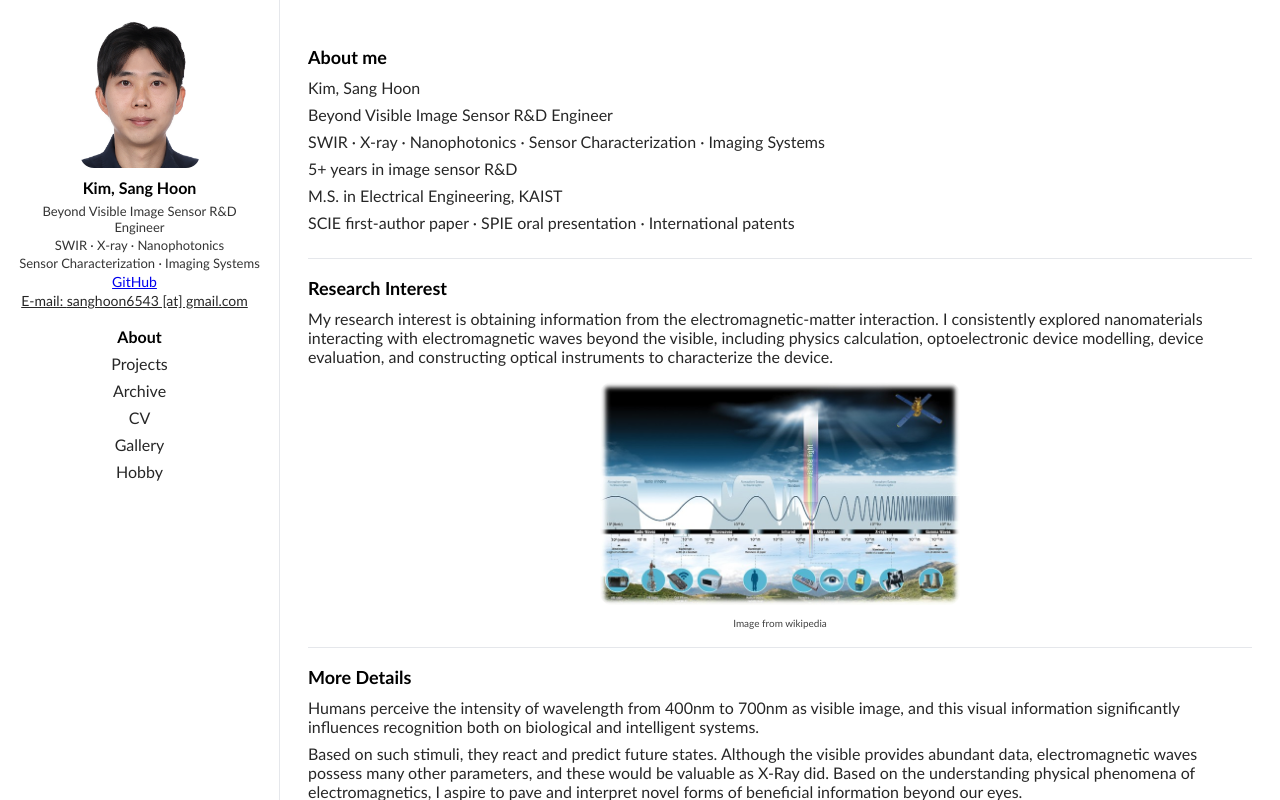
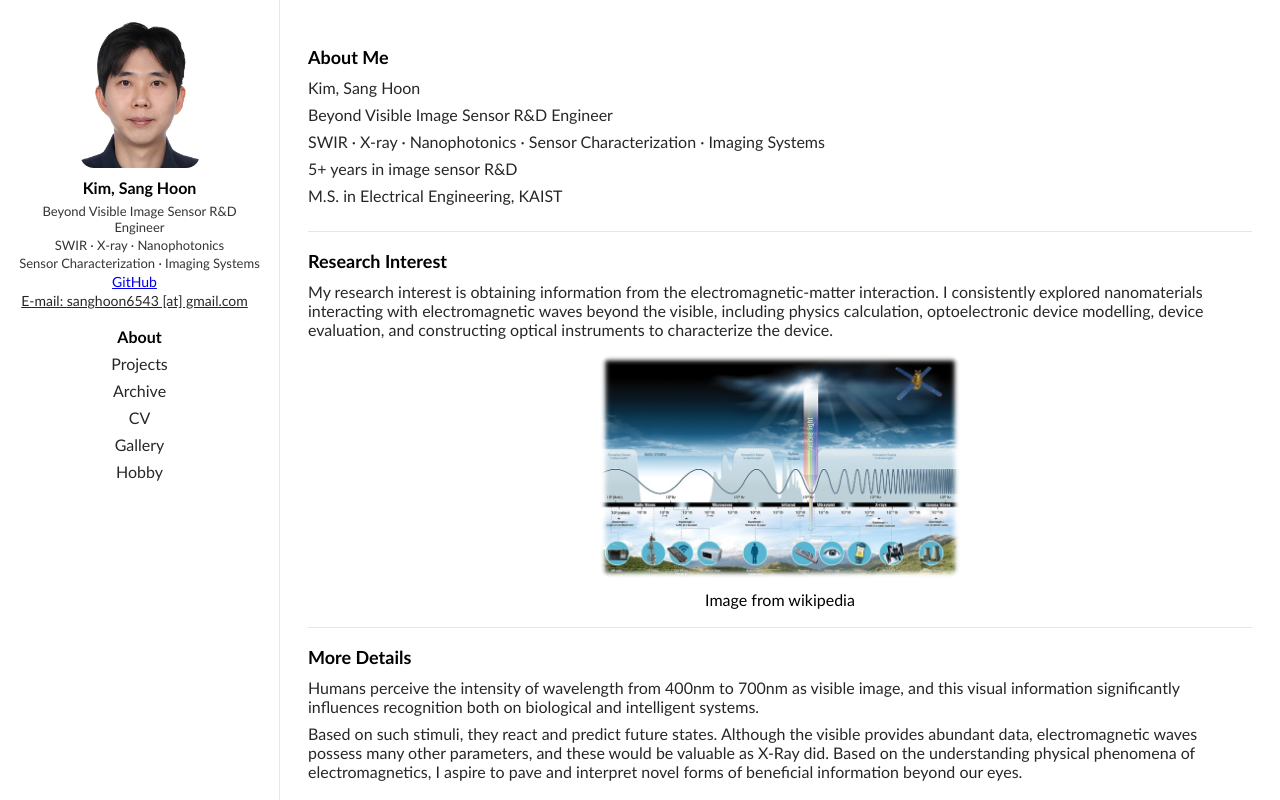
Before and after one commit to sanghoon6543/sanghoon6543.github.io, a React (Vite) app in the folder frontend/: page /projects in a window 1280 px wide. Shown: the top 800 px of the page. Built offline with nearby package versions, Linux system fonts and the light colour scheme.

Commit message:
Modify about page

```diff
--- a/frontend/src/data/about.json
+++ b/frontend/src/data/about.json
@@ -1,42 +1,33 @@
 [
   {
     "id": "introduction",
-    "title": "About me",
-    "paragraph": [
-      "Kim, Sang Hoon",
-      "Beyond Visible Image Sensor R&D Engineer",
-      "SWIR · X-ray · Nanophotonics · Sensor Characterization · Imaging Systems",
-
-      "5+ years in image sensor R&D",
-      "M.S. in Electrical Engineering, KAIST",
-      "SCIE first-author paper · SPIE oral presentation · International patents"
-
+    "title": "About Me",
+    "blocks": [
+      { "type":  "p", "text": "Kim, Sang Hoon"},
+      { "type":  "p", "text": "Beyond Visible Image Sensor R&D Engineer" },
+      { "type":  "p", "text": "SWIR · X-ray · Nanophotonics · Sensor Characterization · Imaging Systems"},
+      { "type":  "p", "text": "5+ years in image sensor R&D" },
+      { "type":  "p", "text": "M.S. in Electrical Engineering, KAIST"}
     ]
   },
+
   {
-    "id": "research interest",
+    "id": "research-interest",
     "title": "Research Interest",
-    "paragraph": ["My research interest is obtaining information from the electromagnetic-matter interaction. I consistently explored nanomaterials interacting with electromagnetic waves beyond the visible, including physics calculation, optoelectronic device modelling, device evaluation, and constructing optical instruments to characterize the device."
-    ],
-    "images": [
-      {
-        "src": "/images/about/Electromagnetic Spectrum.jpg",
-        "alt": "ElectroMagnetic Spectrum",
-        "caption": "Image from wikipedia"
-      }
+    "blocks": [
+      { "type":  "p", "text": "My research interest is obtaining information from the electromagnetic-matter interaction. I consistently explored nanomaterials interacting with electromagnetic waves beyond the visible, including physics calculation, optoelectronic device modelling, device evaluation, and constructing optical instruments to characterize the device."},
+      { "type":  "img", "src": "/images/about/Electromagnetic Spectrum.jpg", "alt": "ElectroMagnetic Spectrum", "caption": "Image from wikipedia"}
     ]
   },
+
   {
-    "id": "examples overview",
+    "id": "examples-overview",
     "title": "More Details",
-    "paragraph": ["Humans perceive the intensity of wavelength from 400nm to 700nm as visible image, and this visual information significantly influences  recognition both on biological and intelligent systems.",
-    "Based on such stimuli, they react and predict future states. Although the visible provides abundant data, electromagnetic waves possess many other parameters, and these would be valuable as X-Ray did. Based on the understanding physical phenomena of electromagnetics, I aspire to pave and interpret novel forms of beneficial information beyond our eyes."],
-    "images": [
-      {
-        "src": "/images/about/EM-Wave.gif",
-        "alt": "ElectroMagnetic Wave",
-        "caption": "Image from wikipedia"
-      }
+    "blocks": [
+      { "type":  "p", "text": "Humans perceive the intensity of wavelength from 400nm to 700nm as visible image, and this visual information significantly influences  recognition both on biological and intelligent systems."},
+      { "type":  "p", "text": "Based on such stimuli, they react and predict future states. Although the visible provides abundant data, electromagnetic waves possess many other parameters, and these would be valuable as X-Ray did. Based on the understanding physical phenomena of electromagnetics, I aspire to pave and interpret novel forms of beneficial information beyond our eyes."},
+      { "type":  "img", "src": "/images/about/EM-Wave.gif", "alt": "ElectroMagnetic Wave", "caption": "Image from wikipedia"},
+      { "type":  "p", "text": "I study beyond-human eye information through optoelectronic sensors, and my strength is building automated characterization platforms that connect sensor physics to imaging system performance."}
     ]
   }
 ]
--- a/frontend/src/pages/About.jsx
+++ b/frontend/src/pages/About.jsx
@@ -1,15 +1,27 @@
 import React from "react";
 import sections from "../data/about.json"
 
-function Figure(props){
-    var img = props.img;
-    return (
-        <figure className = "figure">
-            <img className = "img" src={img.src} alt={img.alt || ""} />
-            {img.caption ? <figcaption className="img-caption">{img.caption}</figcaption>:null}
-        </figure>
-    );
+function Figure(props) {
+  var img = props.img;
+  return (
+    <figure className="figure">
+      <img className="img" src={img.src} alt={img.alt || ""} />
+      {img.caption ? <figcaption className="caption">{img.caption}</figcaption> : null}
+    </figure>
+  );
 }
+
+function Block(props){
+    var b = props.block;
+    if (b.type === "p") {
+        return <p className="paragraph">{b.text}</p>;
+    }
+    if (b.type === "img") {
+        return <Figure img={{ src: b.src, alt: b.alt, caption: b.caption }} />;
+    }
+    return null;
+}
+
 
 export default function About() {
   React.useEffect(function () {
@@ -24,11 +36,8 @@ export default function About() {
                 return (
                     <section key={s.id} className="item" id={s.id}>
                         <h2 className="title">{s.title}</h2>
-                         {(s.paragraph || []).map(function (text, idx) {
-                          return (<p key={s.id + "-p-" + idx} className="paragraph">{text}</p>);
-                         })}
-                         {(s.images || []).map(function (img, idx) {
-                          return <Figure key={s.id + "-img-" + idx} img={img} />;
+                         {(s.blocks || []).map(function (b, idx) {
+                          return <Block key={s.id + "-b-" + idx} block={b} />;
                          })}
                      </section>
                 );
--- a/frontend/src/styles/academic.css
+++ b/frontend/src/styles/academic.css
@@ -34,6 +34,7 @@ body{ display: block !important; }
 .title { margin: 0 0 10px; font-size: 18px; }
 .paragraph { margin: 0 0 8px; opacity: 0.85; }
 .figure { margin: 16px 0 0; text-align: center; }
+.figure + .paragraph { margin-top: 18px;}
 .img { width: min(360px, 100%); height: auto; display: block; margin: 12px auto; border-radius: 12px; }
 .img-caption { margin-top: 8px; font-size: 10px; opacity: 0.75; }
 .ap-bio-line { margin-top: 2px; }
```
